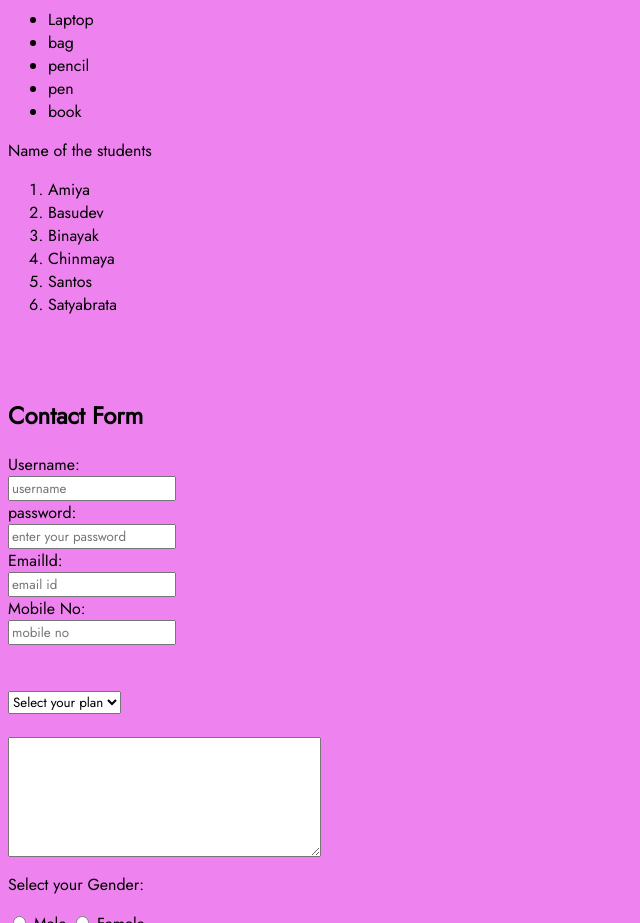
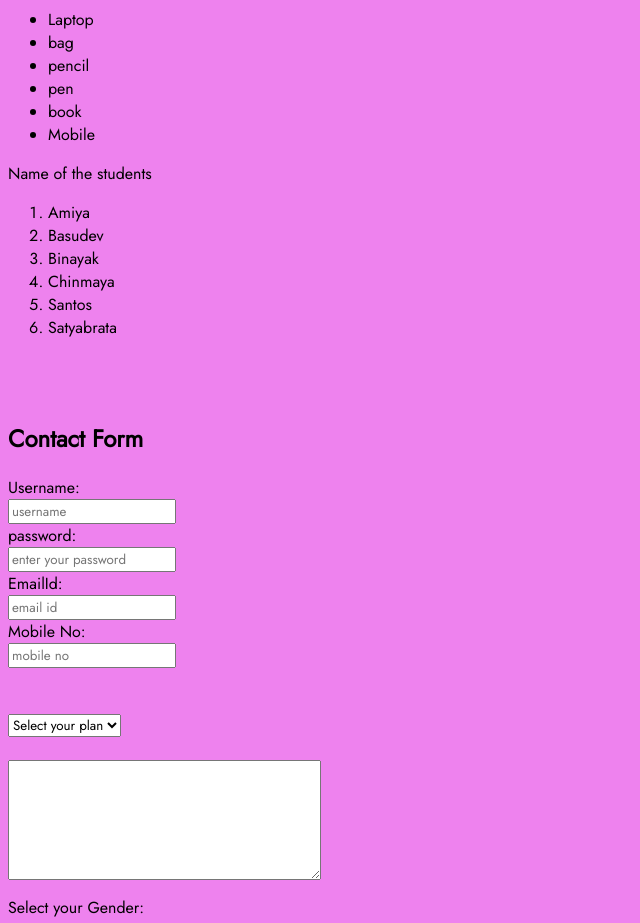
Before and after one commit to Santos021/html, a plain HTML site: page index1.html in a window 1280 px wide. Shown: the part 840-1763 px from the top of the page, without its empty margins (0-640 px from the left). Drawn offline with Linux system fonts and the light colour scheme.

Commit message:
Update index1.html

```diff
--- a/index1.html
+++ b/index1.html
@@ -69,6 +69,7 @@
         <li>pencil</li>
         <li>pen</li>
         <li>book</li>
+        <li>Mobile</li>
     </ul>
 
 
```
